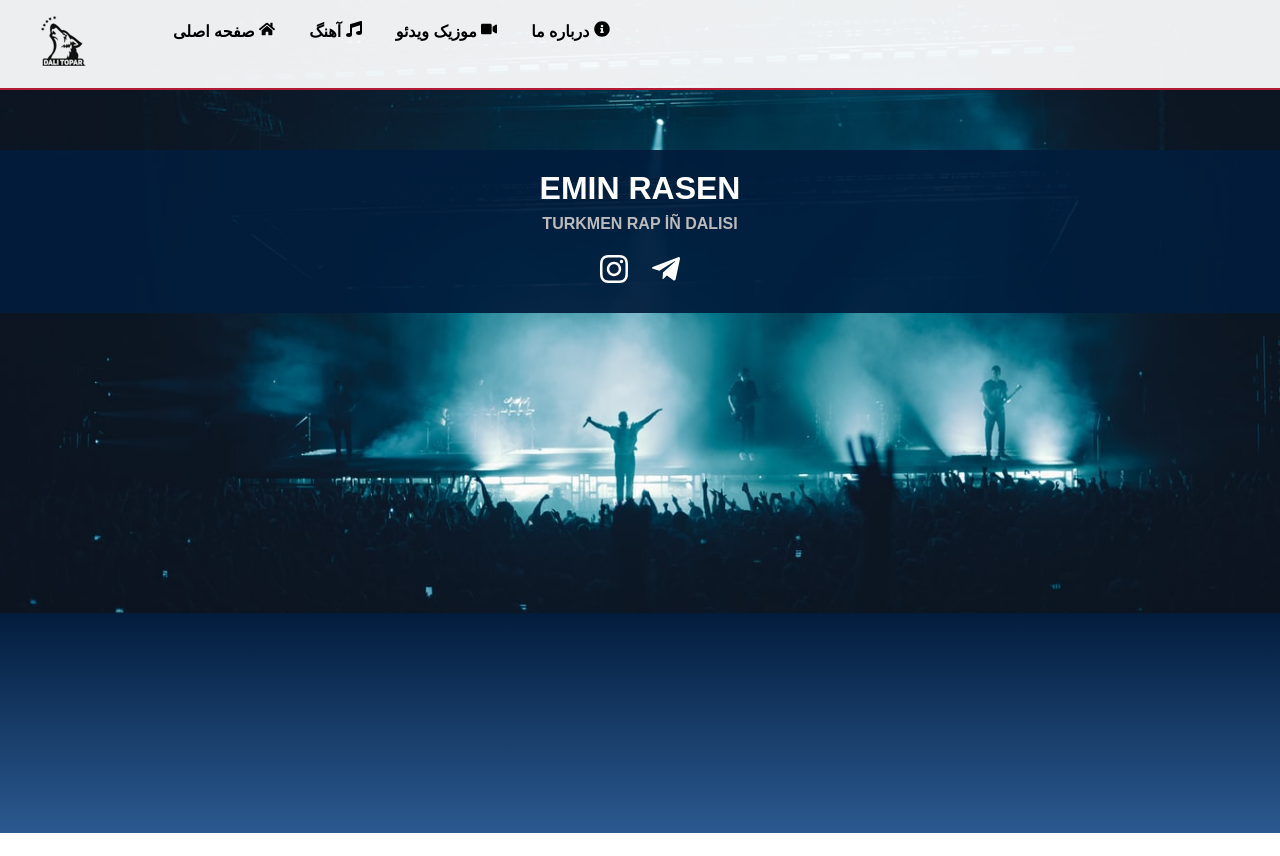
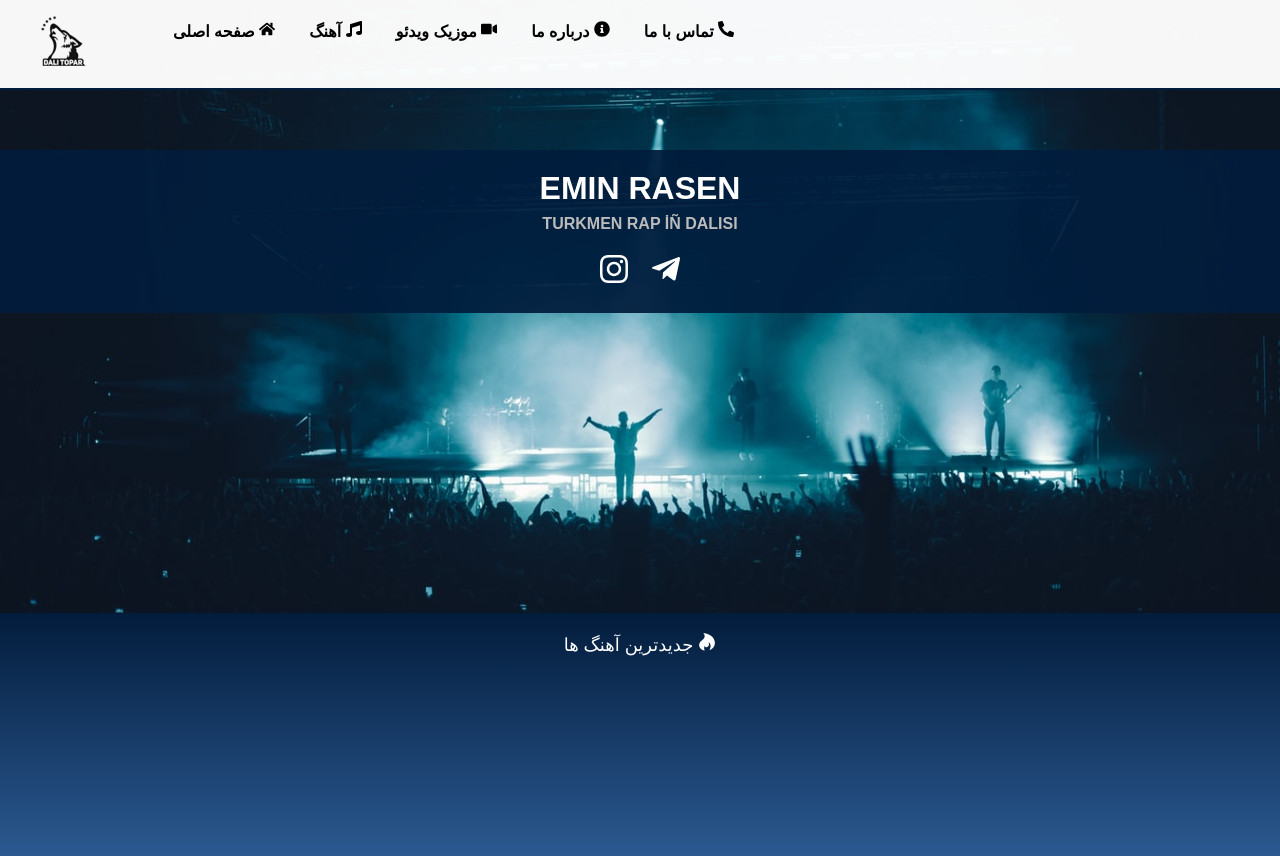
Before and after one commit to masoudnemati/eminrasen-ir, a React (Create React App) app: page / in a window 1280 px wide. Before the commit the page ends 833 px from the top, so only its background shows below. Built offline with nearby package versions, Linux system fonts and the light colour scheme; a web font is replaced by a local one.

Commit message:
added contactus page and changed and added text to aobutus

```diff
--- a/src/App.css
+++ b/src/App.css
@@ -1,3 +1,5 @@
+/* 006A4D 3top this color is used for this website */
+
 * {
   margin: 0;
   padding: 0;
@@ -38,8 +40,8 @@ figure {
   width: 100%;
   height: auto;
   padding: 0.75rem 2rem;
-  background: rgba(255, 255, 255, 0.93);
-  border-bottom: 2px solid #b31b34;
+  background: rgba(255, 255, 255, 0.97);
+  border-bottom: 2px solid #021c3c;
   z-index: 1;
 }
 .nav-header {
@@ -72,7 +74,7 @@ figure {
   font-weight: 600;
 }
 .nav-links a:hover {
-  border-bottom: 1px solid black;
+  background-color: lightgray;
 }
 
 .show-nav {
@@ -119,10 +121,27 @@ figure {
   padding-right: 20px;
 }
 
-.follow {
-  text-align: right;
+.new-songs-home {
+  text-align: center;
   padding: 20px 20px 200px 20px;
+  font-size: large;
   direction: rtl;
   color: white;
   background-image: linear-gradient(#021c3c, #2b5990);
 }
+
+/* Single Songs Home Component */
+.single-new-songs-home {
+  padding: 20px;
+}
+
+.single-new-songs-home-info {
+  text-align: center;
+}
+
+/* AboutUs page */
+.aboutus-main {
+  padding: 150px 100px;
+  text-align: right;
+  direction: rtl;
+}
--- a/src/App.js
+++ b/src/App.js
@@ -4,6 +4,8 @@ import Home from "./pages/Home";
 import Songs from "./pages/Songs";
 import SingleSong from "./pages/SingleSong";
 import MusicVideo from "./pages/MusicVideo";
+import ContactUs from "./pages/ContactUs";
+import AboutUs from "./pages/AboutUs";
 import Error from "./pages/Error";
 import Navbar from "./Components/Navbar";
 import { Route, Switch } from "react-router-dom";
@@ -16,6 +18,9 @@ function App() {
         <Route exact path="/" component={Home} />
         <Route exact path="/songs" component={Songs} />
         <Route exact path="/musicvideo" component={MusicVideo} />
+        <Route exact path="/aboutus" component={AboutUs} />
+
+        <Route exact path="/contactus" component={ContactUs} />
         <Route exact path="/songs/:slug" component={SingleSong} />
         <Route component={Error} />
       </Switch>
--- a/src/Components/Follow.js
+++ /dev/null
@@ -1,5 +0,0 @@
-import React from "react";
-
-export default function Follow() {
-  return <div className="follow"></div>;
-}
--- a/src/Components/Hero.js
+++ b/src/Components/Hero.js
@@ -1,5 +1,4 @@
 import React, { Component } from "react";
-import Follow from "./Follow";
 import { FaInstagram } from "react-icons/fa";
 import { FaTelegramPlane } from "react-icons/fa";
 
@@ -22,9 +21,6 @@ export default function Hero() {
           </div>
         </div>
       </div>
-      <div>
-        <Follow />
-      </div>
     </main>
   );
 }
--- a/src/Components/Navbar.js
+++ b/src/Components/Navbar.js
@@ -6,6 +6,7 @@ import { FaHome } from "react-icons/fa";
 import { FaMusic } from "react-icons/fa";
 import { FaVideo } from "react-icons/fa";
 import { FaInfoCircle } from "react-icons/fa";
+import { FaPhoneAlt } from "react-icons/fa";
 
 export default class Navbar extends Component {
   state = {
@@ -53,6 +54,11 @@ export default class Navbar extends Component {
                 درباره ما <FaInfoCircle />
               </Link>
             </li>
+            <li>
+              <Link to="/contactus">
+                تماس با ما <FaPhoneAlt />
+              </Link>
+            </li>
           </ul>
         </div>
       </nav>
--- /dev/null
+++ b/src/Components/NewSongsHome.js
@@ -0,0 +1,20 @@
+import React from "react";
+import { FaHotjar } from "react-icons/fa";
+import OghlumSong from "../assets/Emin - oghlum.mp3";
+
+export default function Follow() {
+  return (
+    <div className="new-songs-home">
+      <p>
+        <FaHotjar /> جدیدترین آهنگ ها
+      </p>
+      {/* <div className="single-new-songs-home">
+        <div className="single-new-songs-home-info">
+          <h4>Oghlum</h4>
+          <p>Emin Rasen</p>
+        </div>
+        <audio src={OghlumSong} controls preload="metadata"></audio>
+      </div> */}
+    </div>
+  );
+}
--- a/src/pages/AboutUs.js
+++ b/src/pages/AboutUs.js
@@ -2,6 +2,17 @@ import React, { Component } from "react";
 
 export default class AboutUs extends Component {
   render() {
-    return <div>Hello from About Us Component</div>;
+    return (
+      <div className="aboutus-main">
+        <p>
+          هر انسانی با یک رسالت درونی پا به این دنیا گذاشته تا با رسیدن به
+          اهدافش و خلق خواسته هاش تجلی از خداوند باشه، ما بر این باوریم که
+          خودمون خالق زندگی خودمونیم. خونواده ی دالی توپار تو هر سن و سبکی
+          فعالیت میکنه و تلاشمون بر اینه که هر کدوم از ما تو مسیر خودمون به
+          بهترین ورژن و ایده آل خودمون تبدیل بشیم و تو این مسیر با خود دیروزمون
+          در رقابتیم💪🏼
+        </p>
+      </div>
+    );
   }
 }
--- /dev/null
+++ b/src/pages/ContactUs.js
@@ -0,0 +1,5 @@
+import React from "react";
+
+export default function ContactUs() {
+  return <div></div>;
+}
--- a/src/pages/Home.js
+++ b/src/pages/Home.js
@@ -1,10 +1,12 @@
 import React from "react";
 import Hero from "../Components/Hero";
+import NewSongsHome from "../Components/NewSongsHome";
 
 export default function Home() {
   return (
     <div>
       <Hero />
+      <NewSongsHome />
     </div>
   );
 }
```
